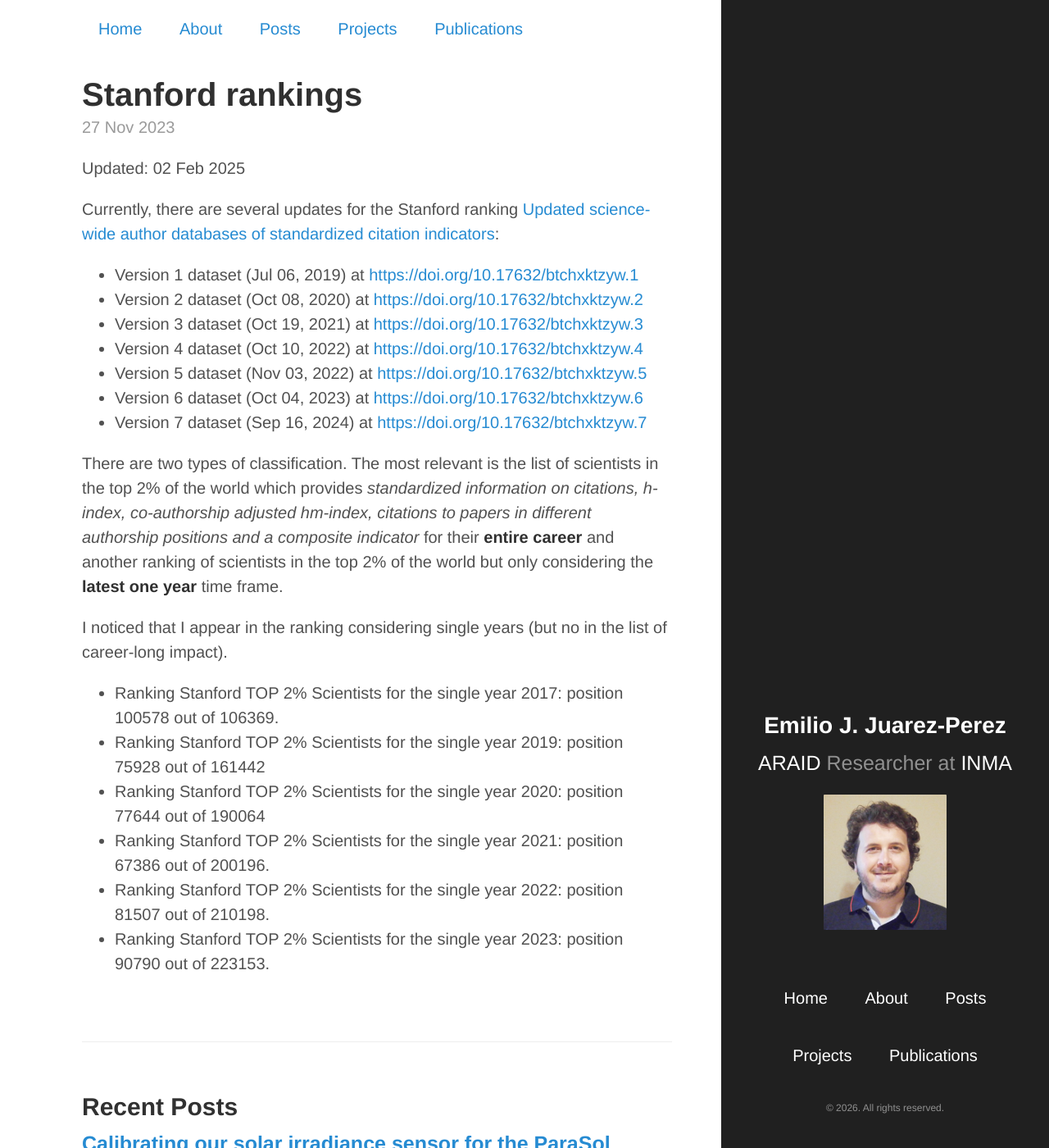
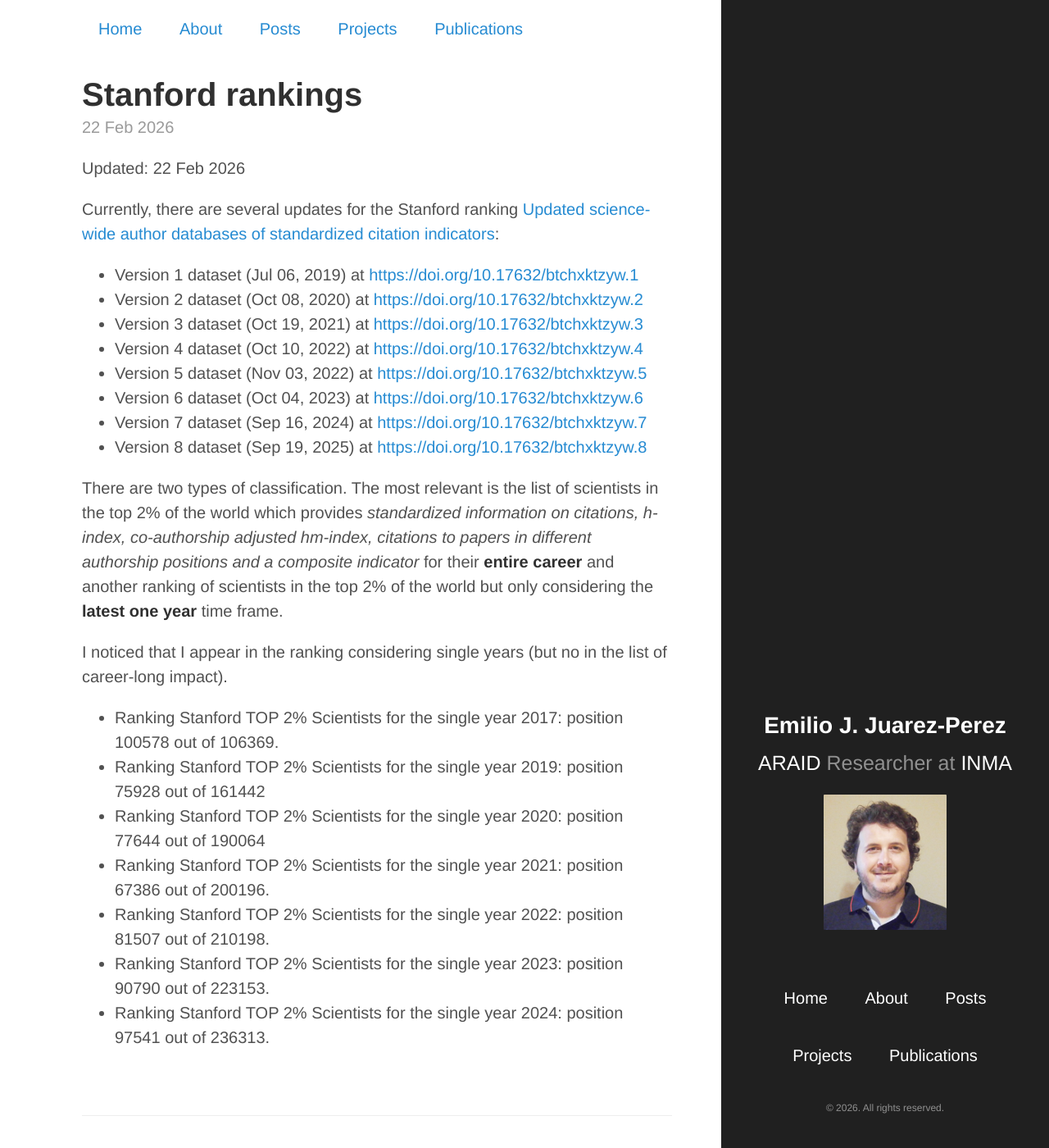
Before and after one commit to ejjpweb/ejjpweb.github.io, a Jekyll site: the page built from _posts/2022-01-15-Standford_rankings.md, in a window 1280 px wide and 1400 px high. Shown: the whole window at 82% size. Built offline with Jekyll 4.4.1, drawn with Linux system fonts in a browser that asks for light colours.

Commit message:
standford ranking update

```diff
--- a/_posts/2022-01-15-Standford_rankings.md
+++ b/_posts/2022-01-15-Standford_rankings.md
@@ -1,12 +1,12 @@
 ---
 layout: post
 title: Stanford rankings
-date: '2023-11-27T10:35:10+02:00'
+date: '2026-02-22T17:52:10+02:00'
 tags: []
 
 ---
 
-Updated: 02 Feb 2025
+Updated: 22 Feb 2026
 
 Currently, there are several updates for the Stanford ranking [Updated science-wide author databases of standardized citation indicators](https://doi.org/10.17632/btchxktzyw):
 
@@ -17,7 +17,8 @@ Currently, there are several updates for the Stanford ranking [Updated science-w
 * Version 4 dataset (Oct 10, 2022) at [https://doi.org/10.17632/btchxktzyw.4](https://doi.org/10.17632/btchxktzyw.4)
 * Version 5 dataset (Nov 03, 2022) at [https://doi.org/10.17632/btchxktzyw.5](https://doi.org/10.17632/btchxktzyw.5)
 * Version 6 dataset (Oct 04, 2023) at [https://doi.org/10.17632/btchxktzyw.6](https://doi.org/10.17632/btchxktzyw.6)
-* Version 7 dataset (Sep 16, 2024) at [https://doi.org/10.17632/btchxktzyw.7](https://doi.org/10.17632/btchxktzyw.6)
+* Version 7 dataset (Sep 16, 2024) at [https://doi.org/10.17632/btchxktzyw.7](https://doi.org/10.17632/btchxktzyw.7)
+* Version 8 dataset (Sep 19, 2025) at [https://doi.org/10.17632/btchxktzyw.8](https://doi.org/10.17632/btchxktzyw.8)
 
 There are two types of classification. The most relevant is the list of scientists in the top 2% of the world which provides *standardized information on citations, h-index, co-authorship adjusted hm-index, citations to papers in different authorship positions and a composite indicator* for their **entire career** and another ranking of scientists in the top 2% of the world but only considering the **latest one year** time frame.
 
@@ -29,3 +30,4 @@ I noticed that I appear in the ranking considering single years (but no in the l
 * Ranking Stanford TOP 2% Scientists for the single year 2021: position 67386 out of 200196.
 * Ranking Stanford TOP 2% Scientists for the single year 2022: position 81507 out of 210198.
 * Ranking Stanford TOP 2% Scientists for the single year 2023: position 90790 out of 223153.
+* Ranking Stanford TOP 2% Scientists for the single year 2024: position 97541 out of 236313.
```
Also changed, not shown: imgs/fig1_data_sources.svg (deleted), imgs/fig2_single_day_calibration.png (deleted), imgs/fig3_factor_evolution.png (deleted), imgs/fig4_workflow.svg (deleted), 1 other file.
